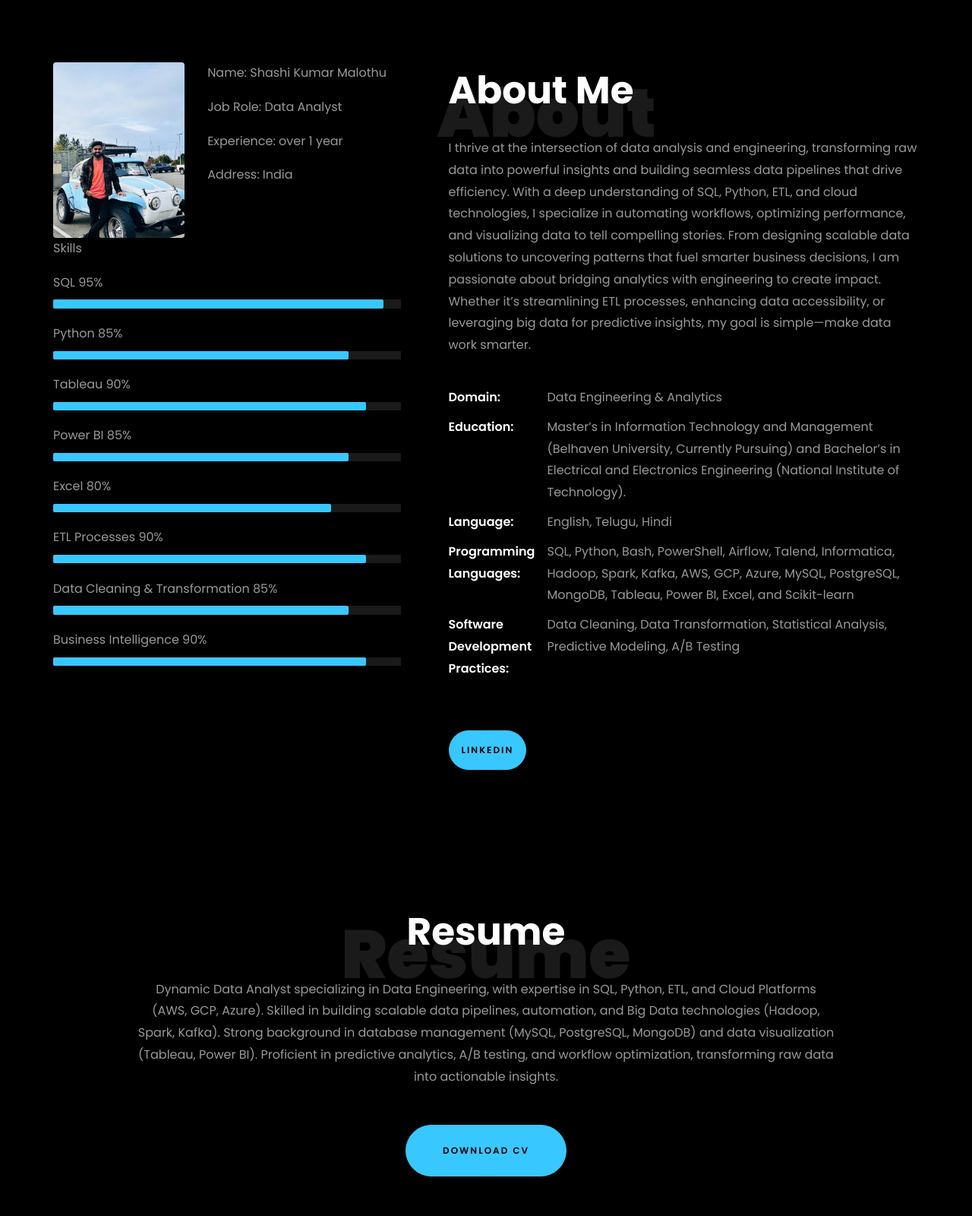
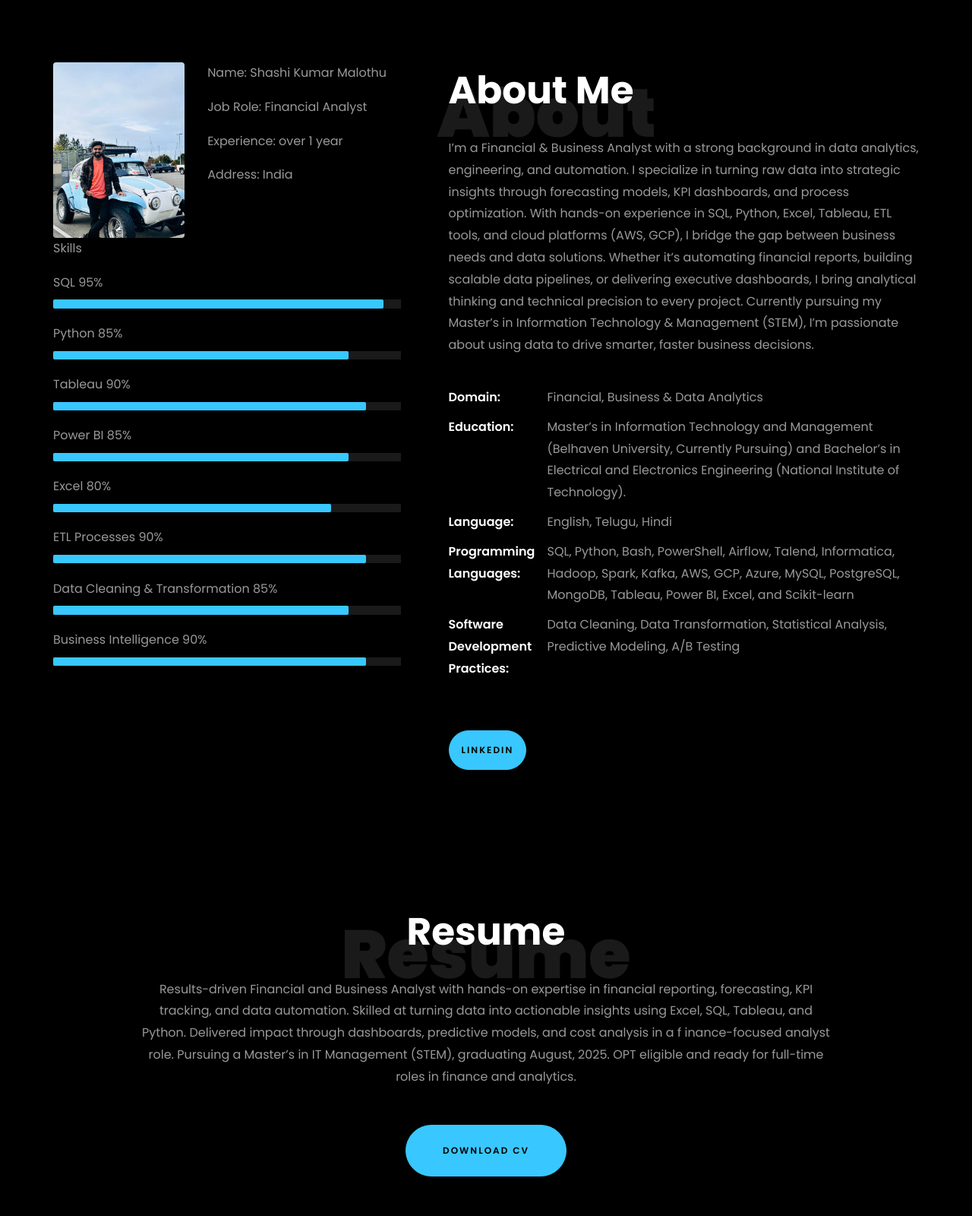
Before and after one commit to shashikumarmalothu/shashikumarmalothu.portfolio, a plain HTML site: page index.html in a window 1280 px wide. Shown: the part 780-2380 px from the top of the page at 76% size. Drawn offline with Linux system fonts and the light colour scheme; files whose address does not match are found by name.

Commit message:
Updated portfolio

```diff
--- a/index.html
+++ b/index.html
@@ -163,9 +163,9 @@
 
 						// Create an array of typing text
 						const typingTexts = [
+						"I'm a Financial Analyst   ",
+						"I'm a Business Analyst   ",
 						"I'm a Data Analyst   ",
-						"I'm a Data Engineer   ",
-						"I'm a Graduate Student   ",
 						];
 
 						// Create a function to display the typing animation for a given text
@@ -191,7 +191,7 @@
 
 						<br>
 						<br>
-			            <h2>Open to exciting full-time and internship opportunities in Data Engineering and Data Analytics. Let's connect!</h2>
+			            <h2>Open to exciting full-time and internship opportunities in Financial, Business and Data Analytics. Let's connect!</h2>
 						<!-- <h2 class="d-flex" style="margin-bottom: 0">With over 5 years of experience</h2> -->
 						<!-- <br> -->
 			            <div class="d-flex gap-3">
@@ -229,7 +229,7 @@
 									<div class="col-sm-6 col-md-7">
 									  <div class="about-info">
 										<p><span class="title-s">Name: </span> <span> Shashi Kumar Malothu</span></p>
-										<p><span class="title-s">Job Role: </span> <span> Data Analyst</span></p>
+										<p><span class="title-s">Job Role: </span> <span> Financial Analyst</span></p>
 										<p><span class="title-s">Experience: </span> <span>over 1 year</span></p>
 										<p><span class="title-s">Address: </span> <span>India</span></p>
 									  </div>
@@ -292,18 +292,12 @@
 								<h1 class="big">About</h1>
 								<h2 class="mb-4">About Me</h2>
 
-								<p> I thrive at the intersection of data analysis and engineering,
-									transforming raw data into powerful insights and building seamless
-									data pipelines that drive efficiency. With a deep understanding of SQL,
-									Python, ETL, and cloud technologies, I specialize in automating workflows,
-									optimizing performance, and visualizing data to tell compelling stories.
-									From designing scalable data solutions to uncovering patterns that fuel smarter business decisions,
-									I am passionate about bridging analytics with engineering to create impact.
-									Whether it’s streamlining ETL processes, enhancing data accessibility,
-									or leveraging big data for predictive insights, my goal is simple—make data work smarter.
+								<p> I’m a Financial & Business Analyst with a strong background in data analytics, engineering, and automation. I specialize in turning raw data into strategic insights through forecasting models, KPI dashboards, and process optimization. With hands-on experience in SQL, Python, Excel, Tableau, ETL tools, and cloud platforms (AWS, GCP), I bridge the gap between business needs and data solutions.
+
+									Whether it’s automating financial reports, building scalable data pipelines, or delivering executive dashboards, I bring analytical thinking and technical precision to every project. Currently pursuing my Master’s in Information Technology & Management (STEM), I’m passionate about using data to drive smarter, faster business decisions.
 									</p>
 								<ul class="about-info mt-4 px-md-0 px-2">
-									<li class="d-flex"><span>Domain:</span> <span>Data Engineering & Analytics</span></li>
+									<li class="d-flex"><span>Domain:</span> <span>Financial, Business & Data Analytics</span></li>
 									<li class="d-flex"><span>Education:</span> <span>Master’s in Information Technology and Management (Belhaven University, Currently Pursuing) and
 										Bachelor’s in Electrical and Electronics Engineering (National Institute of Technology).</span></li>
 									<li class="d-flex"><span>Language:</span> <span>English, Telugu, Hindi</span></li>
@@ -338,11 +332,12 @@
           <div class="col-md-10 heading-section text-center ftco-animate">
           	<h1 class="big big-2">Resume</h1>
             <h2 class="mb-4">Resume</h2>
-            <p> Dynamic Data Analyst specializing in Data Engineering, with expertise in SQL, Python, ETL, and Cloud
-				Platforms (AWS, GCP, Azure). Skilled in building scalable data pipelines, automation, and Big Data
-				technologies (Hadoop, Spark, Kafka). Strong background in database management (MySQL,
-				PostgreSQL, MongoDB) and data visualization (Tableau, Power BI). Proficient in predictive analytics,
-				A/B testing, and workflow optimization, transforming raw data into actionable insights.</p>
+            <p> Results-driven Financial and Business Analyst with hands-on expertise in financial reporting, forecasting,
+				KPI tracking, and data automation. Skilled at turning data into actionable insights using Excel, SQL,
+				Tableau, and Python. Delivered impact through dashboards, predictive models, and cost analysis in a
+				f
+				inance-focused analyst role. Pursuing a Master’s in IT Management (STEM), graduating August, 2025.
+				OPT eligible and ready for full-time roles in finance and analytics.</p>
 
 				<div class="row justify-content-center mt-5">
 					<div class="col-md-6 text-center ftco-animate">
@@ -368,14 +363,19 @@
 				<div class="col-md-6">
 					<div class="resume-wrap ftco-animate">
 						<span class="date">2023-2024</span>
-						<h2>Data Analyst</h2>
+						<h2>Financial Analyst</h2>
 						<span class="position">Sai Balaji Enterprises</span>
 						<p class="mt-4">India
 							<ul>
-								<li>Revolutionized ETL workflows by automating data pipelines with SQL, cutting manual handling by 40%, and significantly boosting efficiency.</li>
-								<li>Transformed business intelligence through interactive Tableau dashboards, delivering real-time insights that empowered data-driven decisions.</li>
-								<li>Supercharged marketing performance with strategic A/B testing, driving a 12% increase in conversion rates and enhancing campaign effectiveness.</li>
-								<li>Partnered with cross-functional teams to optimize data pipeline integration, accelerating decision-making and streamlining data flow for faster insights.</li>
+								<li>Automated monthly financial reporting using Excel & SQL, accelerating delivery by 40% and reducing manual errors.
+								</li>
+								<li>Led variance analysis and budgeting for OPEX & CAPEX, enabling data-backed cost controls.
+								</li>
+								<li>Designed KPI dashboards in Power BI to track revenue, margin trends, and expense efficiency.
+								</li>
+								<li>Built forecasting models to guide quarterly planning, improving cash flow accuracy and decision-making agility.
+								</li>
+								<li>Conducted vendor cost-benefit evaluations, resulting in a 12% reduction in procurement spend.</li>
 							</ul>
 						</p>
 					</div>
```
